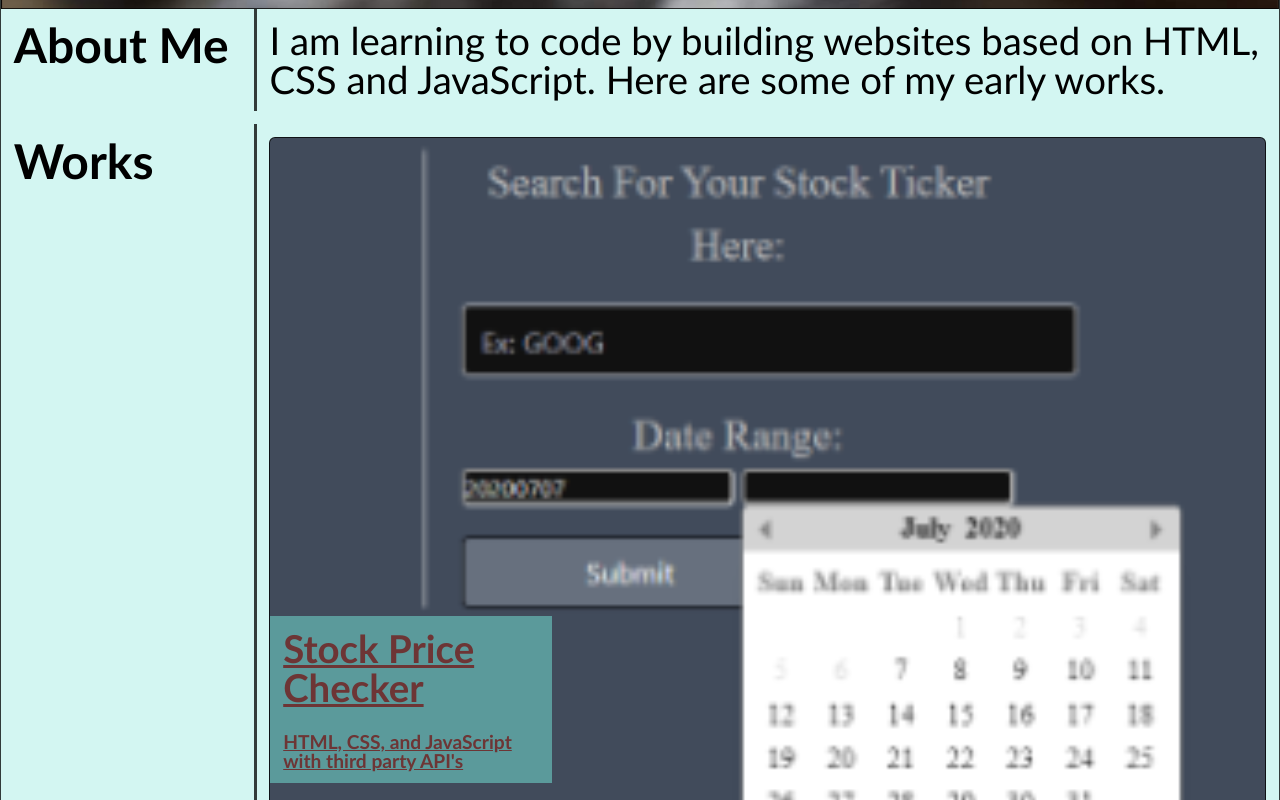
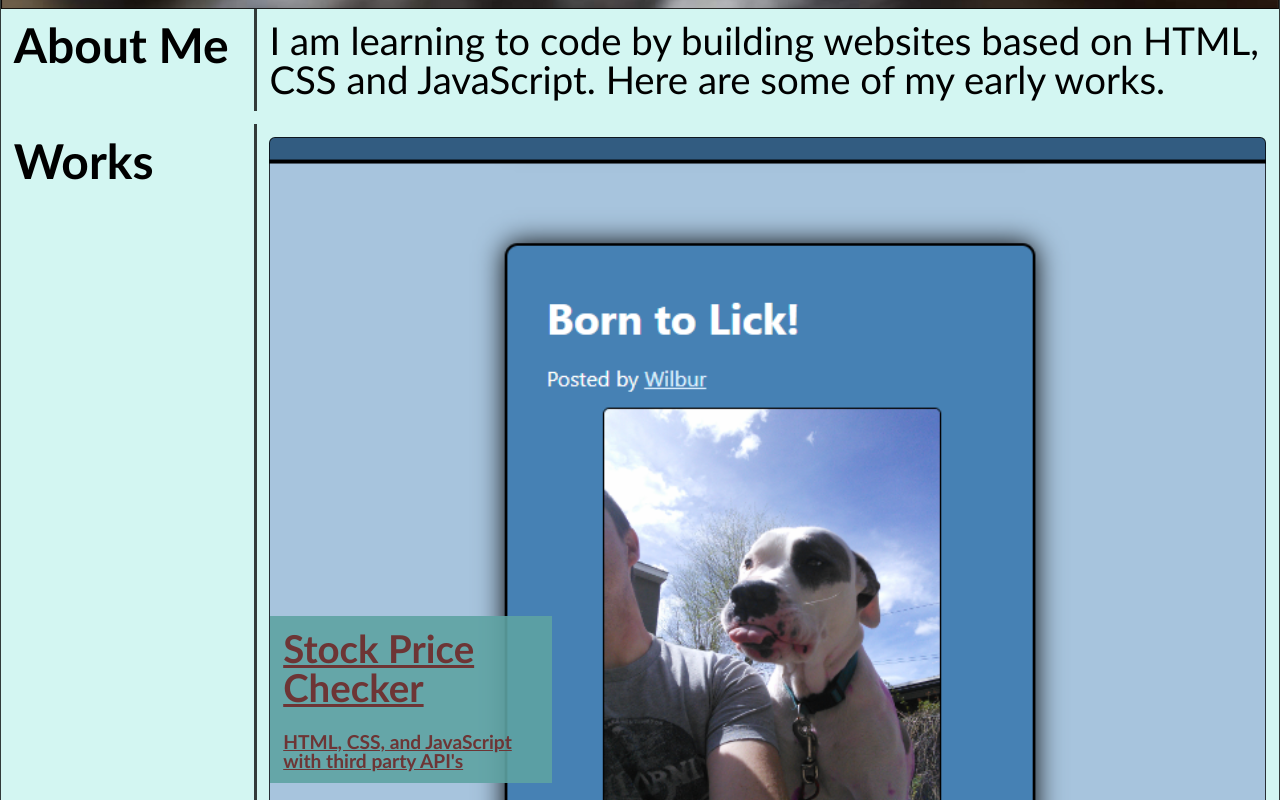
Before and after one commit to eljayman/02-challenge-professional-portfolio, a plain HTML site: page index.html in a window 1280 px wide. Shown: the part 1460-2260 px from the top of the page. Drawn offline with Linux system fonts and the light colour scheme.

Commit message:
added petFeed to the page

```diff
--- a/assets/style.css
+++ b/assets/style.css
@@ -134,7 +134,7 @@ main {
   border: 1px solid var(--border-color);
   border-radius: 6px;
   margin-bottom: 1vw;
-  background-image: url("../assets/SSP1index.png");
+  background-image: url("../assets/PFHome.png");
   background-size: cover;
   background-position: center;
   transition: all 0.5s ease-in-out;
--- a/index.html
+++ b/index.html
@@ -52,10 +52,7 @@
         <div class="column right-side-works">
           <!-- each container within column-2 should link to corresponding challenges/projects -->
           <div class="row works-1">
-            <a
-              class="work-row-1-column-1"
-              href="https://eljayman.github.io/stock-price-checker/"
-            >
+            <a class="work-row-1-column-1" href="http://www.petfeed.org/">
               <!-- this container shall span the entire column -->
 
               <h4 class="desc">Stock Price Checker</h4>
```
Also changed, not shown: assets/PFHome.png (added).
